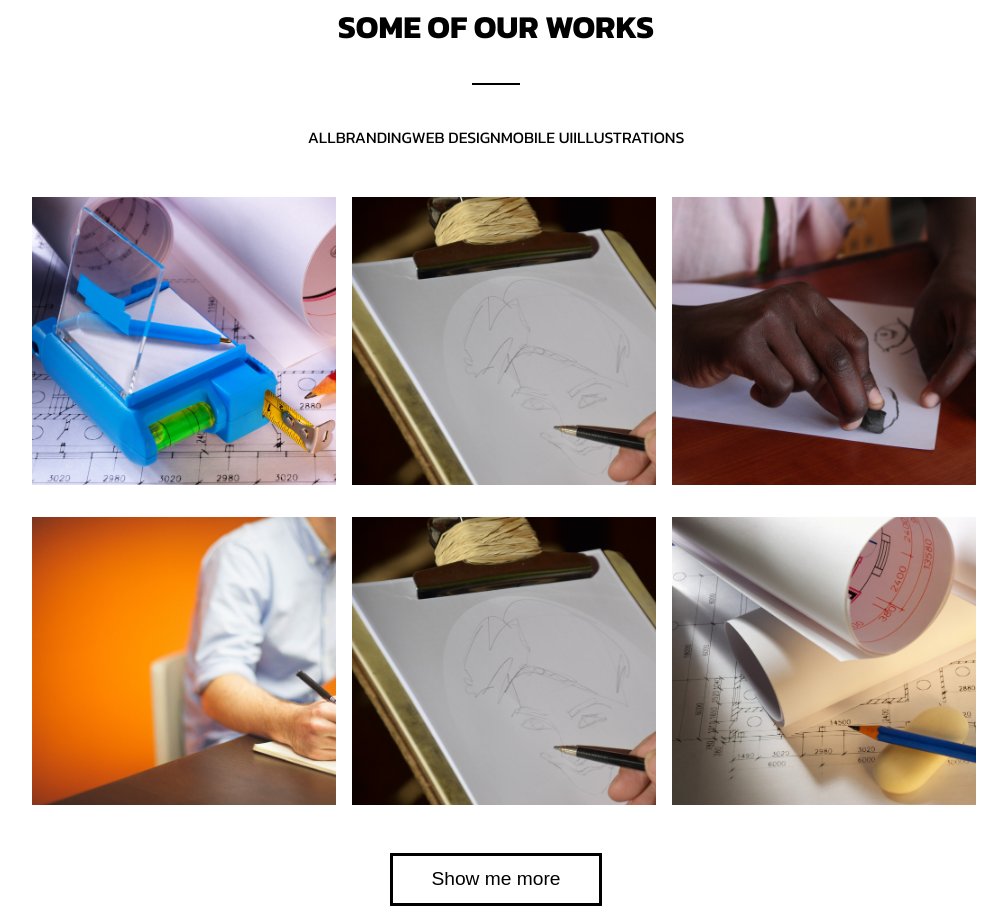
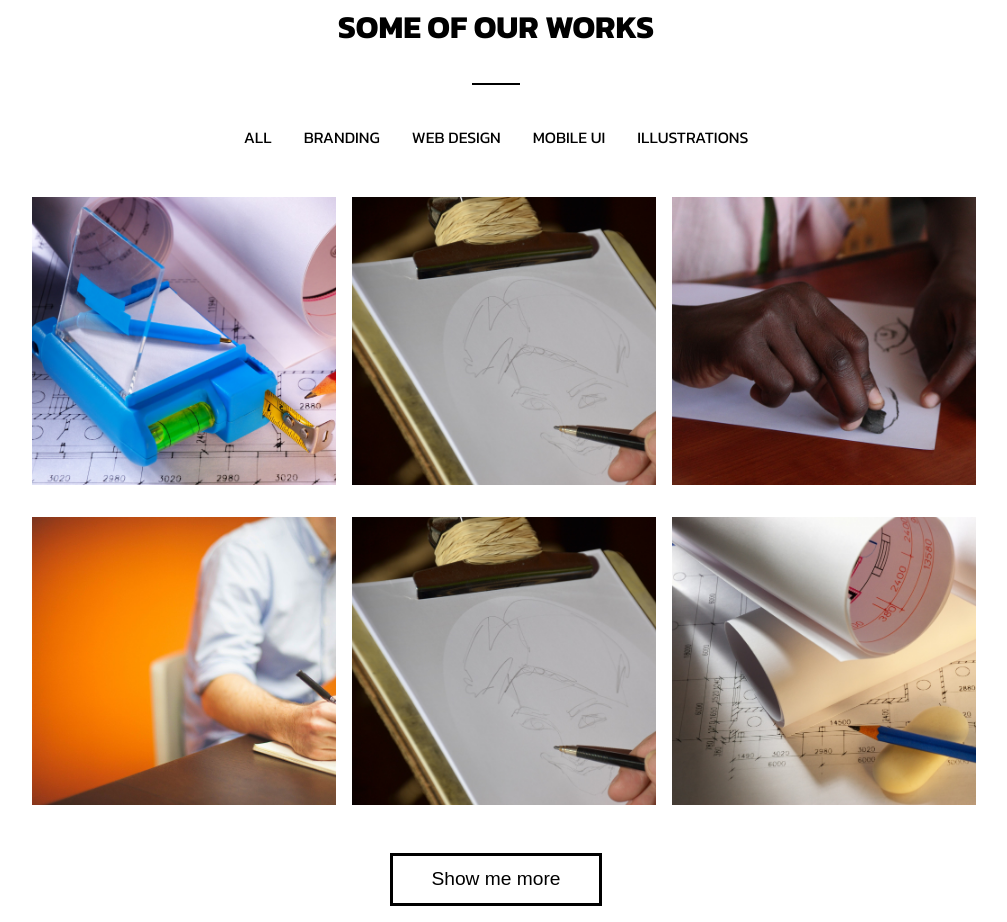
Before and after one commit to ManuMannar0/LandingFlexGallery-Html, a plain HTML site: page index.html in a window 1280 px wide. Shown: the part 1717-2639 px from the top of the page, without its empty margins (144-1151 px from the left). Drawn offline with Linux system fonts and the light colour scheme.

Commit message:
Update styles.css

```diff
--- a/styles.css
+++ b/styles.css
@@ -94,7 +94,7 @@
         display: inline-flex;
     }
     li{
-        padding-left: 0 1rem 0 1rem;
+        padding: 0 1rem 0 1rem;
     }
     .works > button{
         color: black;
```
